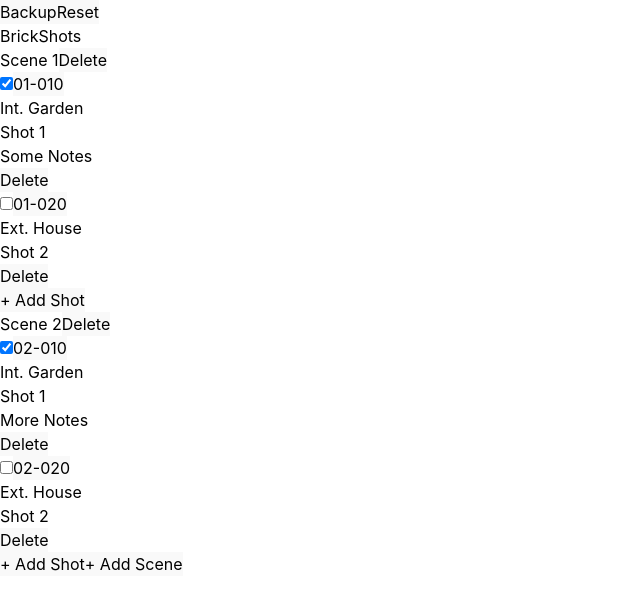
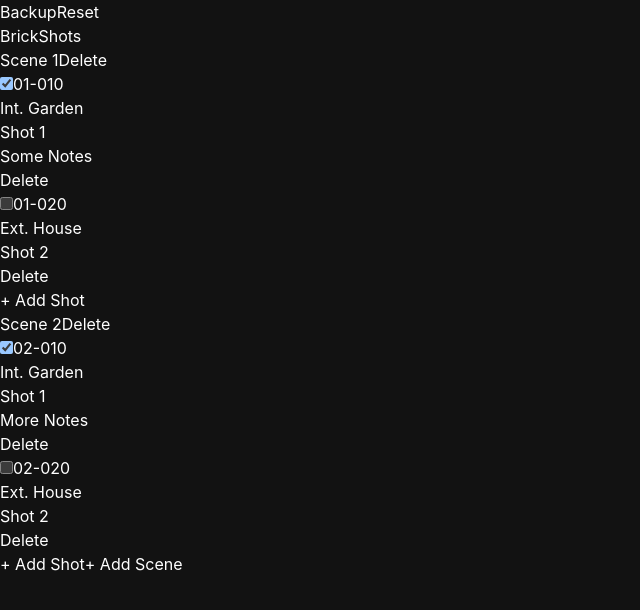
Before and after one commit to roschlau/brickshots, a React (Vite) app: page / in a window 1280 px wide. Shown: the top 610 px of the page, without its empty margins (0-640 px from the left). Built offline with nearby package versions, Linux system fonts and the light colour scheme.

Commit message:
Fully remove support for light mode for the time being

```diff
--- a/index.html
+++ b/index.html
@@ -1,5 +1,5 @@
 <!doctype html>
-<html lang="en" class="bg-slate-100 dark:bg-slate-900 text-slate-900 dark:text-slate-100">
+<html lang="en" class="bg-slate-900 text-slate-100">
   <head>
     <meta charset="UTF-8" />
     <link rel="icon" type="image/svg+xml" href="/vite.svg" />
--- a/src/index.css
+++ b/src/index.css
@@ -7,19 +7,10 @@
   line-height: 1.5;
   font-weight: 400;
 
-  color-scheme: light dark;
+  color-scheme: only dark;
 
   font-synthesis: none;
   text-rendering: optimizeLegibility;
   -webkit-font-smoothing: antialiased;
   -moz-osx-font-smoothing: grayscale;
 }
-
-@media (prefers-color-scheme: light) {
-  a:hover {
-    color: #747bff;
-  }
-  button {
-    background-color: #f9f9f9;
-  }
-}
```
